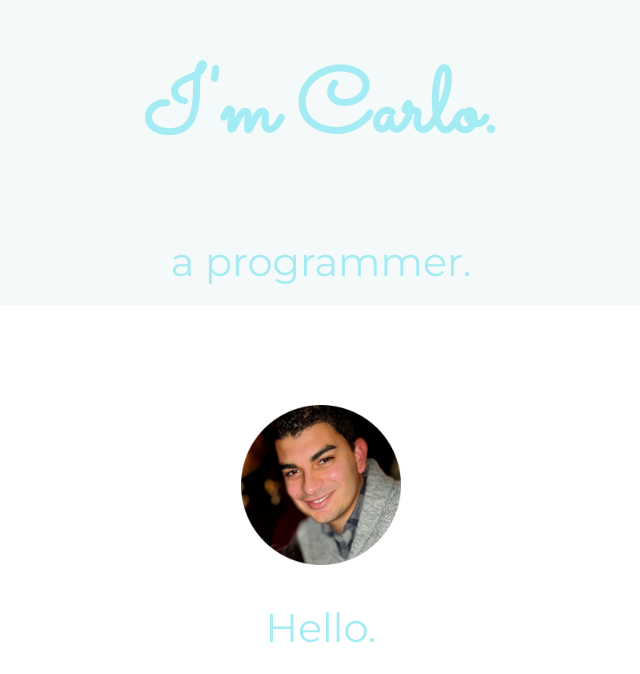
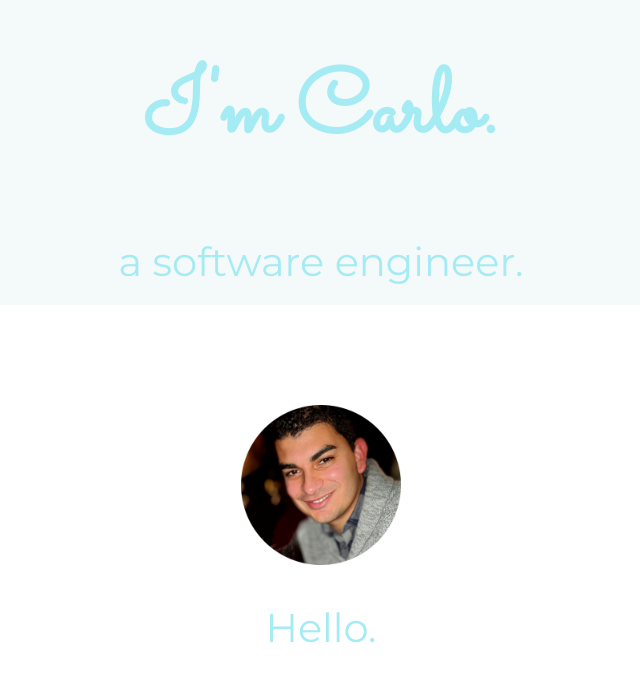
Before and after one commit to carlogy/my-portoflio, a React (Create React App) app: page /#/ in a window 1280 px wide. Shown: the part 126-800 px from the top of the page, without its empty margins (319-959 px from the left). Built offline with nearby package versions, Linux system fonts and the light colour scheme.

Commit message:
Update Landing.jsx
updated intro verbiage.

```diff
--- a/src/Components/Landing.jsx
+++ b/src/Components/Landing.jsx
@@ -11,7 +11,7 @@ function Landing() {
     <div className="top-container">
 
         <h1>I'm Carlo.</h1>
-        <h2 className="intro-header">a  programmer.</h2>
+        <h2 className="intro-header">a software engineer.</h2>
 
     </div>
     <div className="middle-container">
```
